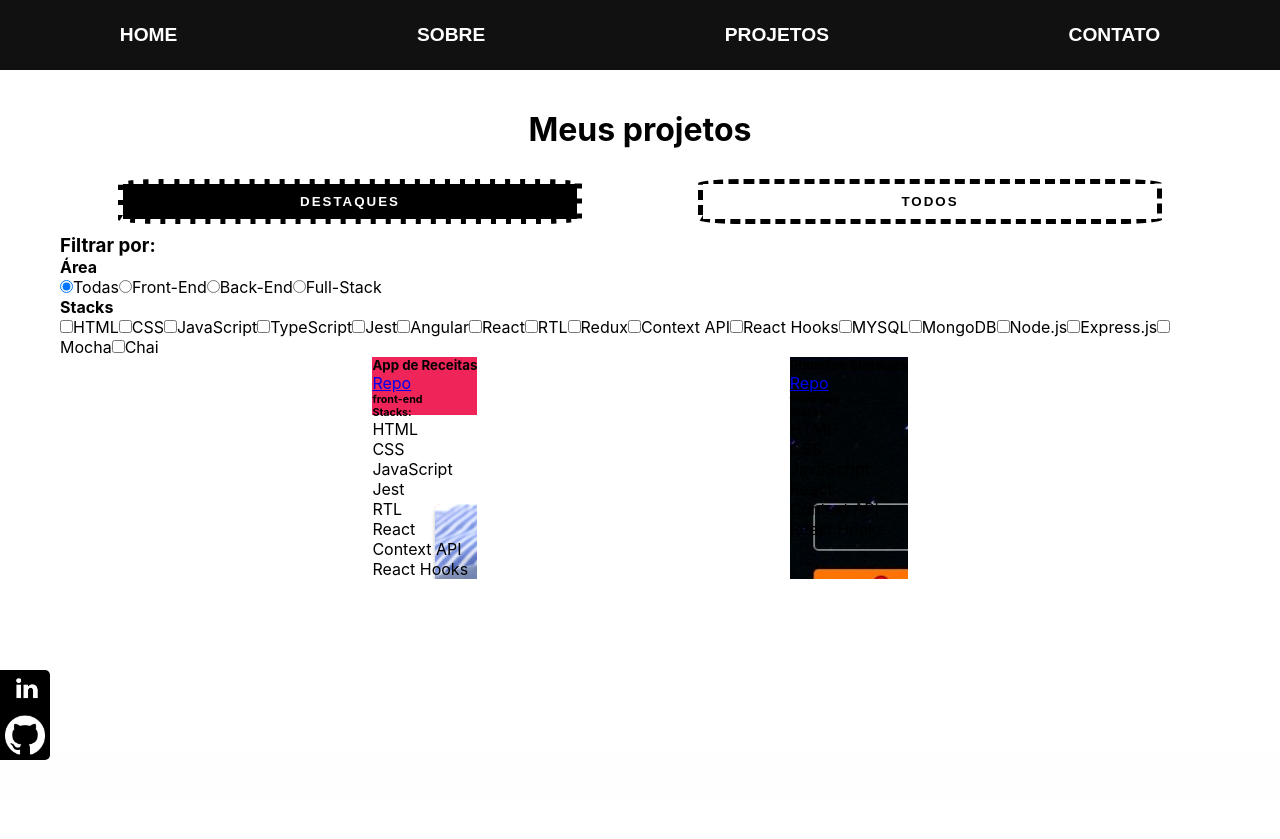
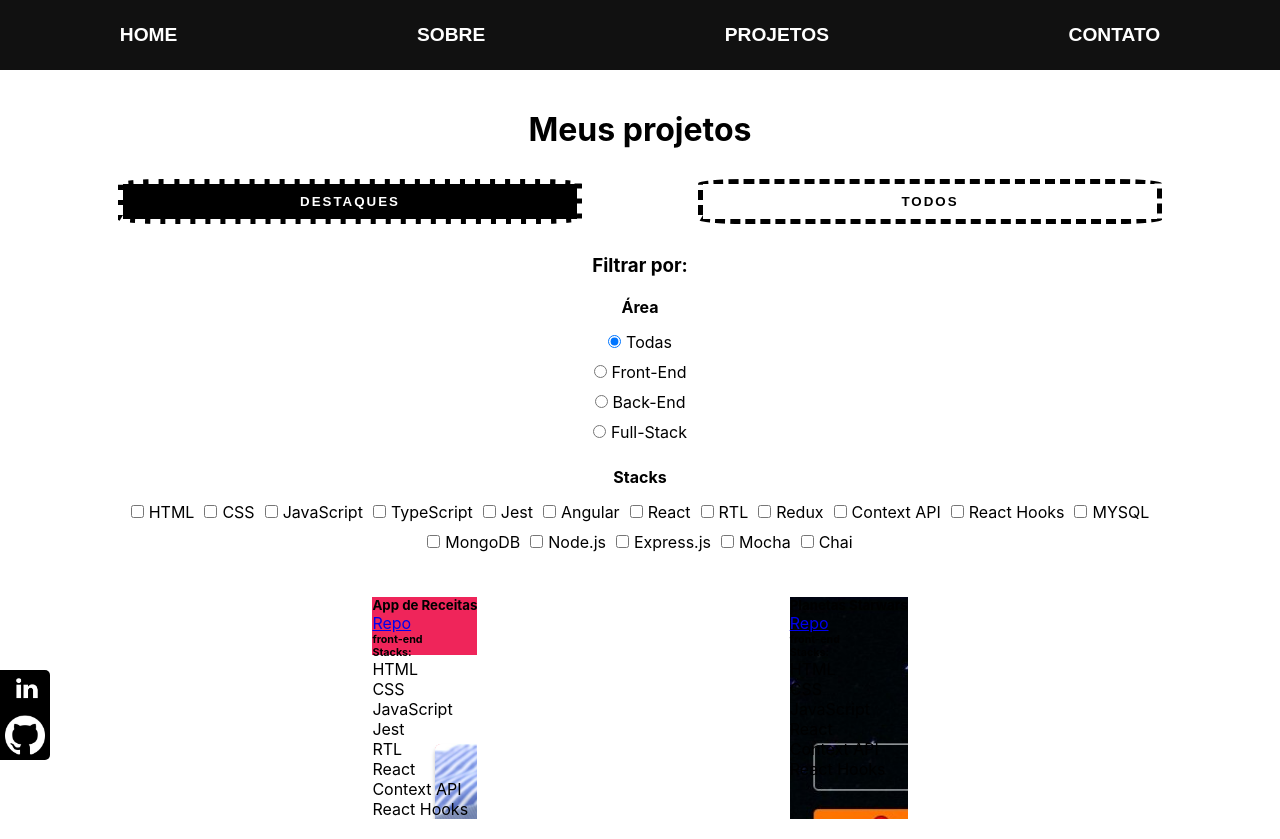
Before and after one commit to guidpo0/portfolio, a React (Create React App) app: page /#/projects in a window 1280 px wide. Before the commit the page ends 800 px from the top, so only its background shows below. Built offline with nearby package versions, Linux system fonts and the light colour scheme.

Commit message:
Estilizado filtros

```diff
--- /dev/null
+++ b/src/components/ProjectsFilter.css
@@ -0,0 +1,51 @@
+.projects-filter-container {
+  display: flex;
+  flex-direction: column;
+  align-items: center;
+  padding: 20px;
+}
+
+.filter-by-area-container {
+  display: flex;
+  flex-direction: column;
+  align-items: center;
+  padding: 20px;
+}
+
+.filter-by-area-container h4 {
+  margin-bottom: 10px;
+}
+
+.filter-by-area-container label {
+  margin: 5px;
+}
+
+.filter-by-area-container label input {
+  margin-right: 5px;
+}
+
+.filter-by-stacks-container {
+  display: flex;
+  flex-direction: column;
+  align-items: center;
+  padding-bottom: 20px;
+}
+
+.filter-by-stacks-container h4 {
+  margin-bottom: 10px;
+}
+
+.filter-by-stacks-container div {
+  display: flex;
+  align-items: center;
+  justify-content: center;
+  flex-wrap: wrap;
+}
+
+.filter-by-stacks-container div label {
+  margin: 5px;
+}
+
+.filter-by-stacks-container div label input {
+  margin-right: 5px;
+}
--- a/src/components/ProjectsFilter.jsx
+++ b/src/components/ProjectsFilter.jsx
@@ -1,6 +1,7 @@
 import React from 'react';
 import PropTypes from 'prop-types';
 import stacksData from '../data/stacks.json';
+import './ProjectsFilter.css';
 
 function ProjectsFilter({ filters, setFilters }) {
   const { stacks } = filters;
@@ -27,9 +28,9 @@ function ProjectsFilter({ filters, setFilters }) {
   }
 
   return (
-    <div>
+    <div className="projects-filter-container">
       <h3>Filtrar por:</h3>
-      <div>
+      <div className="filter-by-area-container">
         <h4>Área</h4>
         <label htmlFor="everything">
           <input
@@ -73,8 +74,9 @@ function ProjectsFilter({ filters, setFilters }) {
           Full-Stack
         </label>
       </div>
+      <div className="filter-by-stacks-container">
+        <h4>Stacks</h4>
         <div>
-        <h4>Stacks</h4>
           {
             stacksData.map((stackName) => (
               <label htmlFor={stackName}>
@@ -91,6 +93,7 @@ function ProjectsFilter({ filters, setFilters }) {
           }
         </div>
       </div>
+    </div>
   );
 }
 
```
Lines whose indentation alone changed are shown as unchanged.
